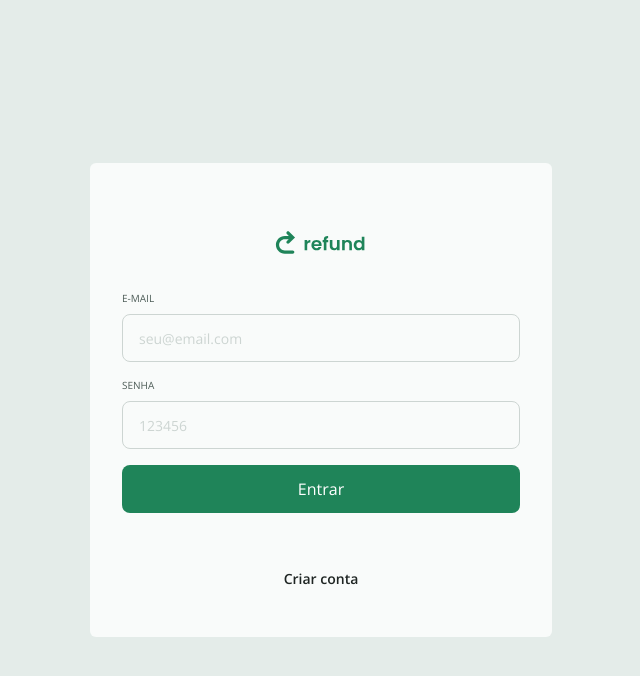
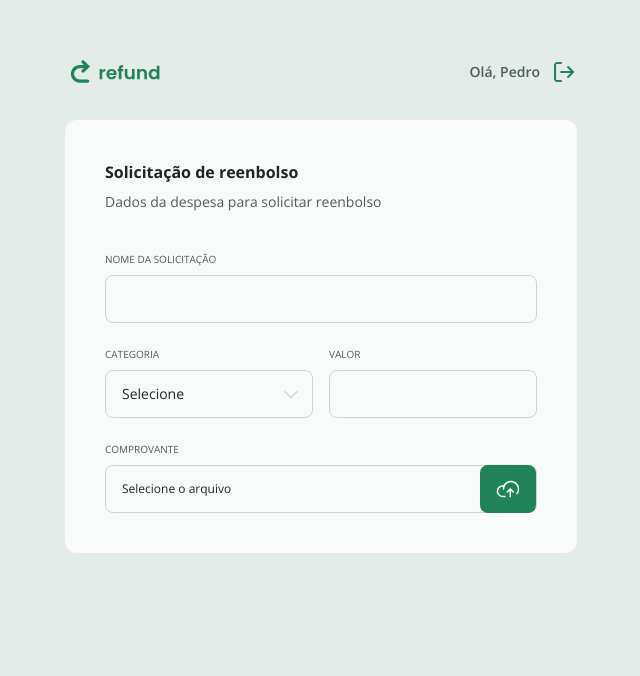
Before and after one commit to pedroqueirozs/refund_app2.0, a React (Vite) app: page / in a window 1280 px wide. Shown: the top 676 px of the page, without its empty margins (319-959 px from the left). Built offline with nearby package versions, Linux system fonts and the light colour scheme.

Commit message:
advancing in component creation

```diff
--- /dev/null
+++ b/src/components/AppLayout.tsx
@@ -0,0 +1,13 @@
+import { Outlet } from "react-router"
+import { Header } from "./Header"
+
+export function AppLayout() {
+    return (
+        <div className="w-screen h-screen bg-gray-400 flex flex-col items-center text-gray-100 ">
+            <main className="p-6 w-full md:w-auto">
+                <Header/>
+                <Outlet/>
+            </main>
+        </div>
+    )
+}
--- /dev/null
+++ b/src/components/Header.tsx
@@ -0,0 +1,14 @@
+import logoSvg from "../assets/logo.svg"
+import logoutSvg from "../assets/logout.svg"
+
+export function Header(){
+    return (
+        <header className="w-full flex justify-between ">
+            <img src={logoSvg} alt="logo" className="my-8" />
+            <div className="flex items-center gap-3">
+                <span className="flex text-sm font-semibold text-gray-200">Olá, Pedro</span>
+                <img src={logoutSvg} alt="icone de sair"  className="my-8 cursor-pointer hover:opacity-75 transition easy-linear"/>
+            </div>
+     </header>
+ )
+}
--- /dev/null
+++ b/src/components/Select.tsx
@@ -0,0 +1,25 @@
+type Props = React.ComponentProps<"select"> & {
+  legend?: string;
+};
+
+export function Select({ legend,children, ...rest }: Props) {
+  return (
+    <fieldset className="flex flex-1 max-h-20 focus-within:text-green-100 text-gray-200">
+      {legend && (
+        <legend className="uppercase text-xxs mb-2 text-inherit">
+          {legend}
+        </legend>
+      )}
+      <select
+        className="w-full h-12 rounded-lg border border-gray-300 px-4 text-sm text-gray-100 bg-transparent outline-none focus:border-2 focus:border-green-100 placeholder-gray-300"
+        {...rest}
+        value=""
+      >
+        <option value="" disabled hidden >
+          Selecione
+        </option>
+      {children}
+      </select>
+    </fieldset>
+  );
+}
--- /dev/null
+++ b/src/components/Upload.tsx
@@ -0,0 +1,22 @@
+import uploadSvg from "../assets/upload.svg"
+
+type Props = React.ComponentProps<"input"> & {
+    filename: string | null
+}
+export function Upload({filename = null,...rest}: Props) {
+    return (
+        <div>
+            <legend className="uppercase text-xxs text-gray-200 mb-2">Comprovante</legend>
+
+            <div className="w-full h-12 flex items-center rounded-lg border border-gray-300 text-sm text-gray-100 bg-transparent outline-none">
+                <input type="file" id="upload" className="hidden" {...rest} />
+                <span className="text-xs text-gray-100 flex-1  pl-4">{filename ?? "Selecione o arquivo "}</span>
+                <label htmlFor="upload" className="flex h-12 px-4 items-center cursor-pointer bg-green-100 rounded-lg disabled:opacity-50% hover:bg-green-200 transition ease-linear">
+
+                    <img src={uploadSvg} alt="icone de upload" className="h-6 w-6" />
+                </label>
+            </div>
+        </div>
+
+    )
+}
--- a/src/index.css
+++ b/src/index.css
@@ -14,3 +14,11 @@
   --color-green-100: #1f8459;
   --color-green-200: #2cb178;
 }
+
+select{
+  appearance: none;
+  background-image: url(./assets/chevron-down.svg);
+  background-repeat: no-repeat;
+  background-position: right 0.7rem top 50%;
+  background-size: 1.25rem auto;
+}
--- /dev/null
+++ b/src/pages/Refund.tsx
@@ -0,0 +1,33 @@
+import { useState } from "react"
+
+import { Input } from "../components/Input"
+import { Select } from "../components/Select"
+import { Upload } from "../components/Upload"
+import { CATEGORIES, CATEGORIES_KEYS } from "../utils/categories"
+
+export function Refund() {
+    const [category, setCategory] = useState("")
+    return (
+        <form className="bg-gray-500 w-full rounded-xl flex flex-col p-10 gap-6 lg:min-w-[512px]">
+            <header>
+                <h1 className="tex-xl font-bold text-gray-100">Solicitação de reenbolso</h1>
+                <p className="text-sm text-gray-200 mt-2 mb-4">Dados da despesa para solicitar reenbolso</p>
+            </header>
+
+            <Input required legend="Nome da solicitação" />
+            <div className="flex gap-4">
+                <Select required legend="Categoria" value={category} onChange={(e) => setCategory(e.target.value)}>
+                    {CATEGORIES_KEYS.map((category) => (
+                        <option key={category} value={category}>
+                            {CATEGORIES[category].name}
+                        </option>
+                    ))}
+                </Select>
+                <Input legend="Valor" required />
+            </div>
+
+        <Upload/>
+
+        </form>
+    )
+}
--- /dev/null
+++ b/src/routes/EmployRoutes.tsx
@@ -0,0 +1,20 @@
+import { Route, Routes } from "react-router";
+
+import { Refund } from "../pages/Refund";
+import { NotFound } from "../pages/NotFound";
+import { AppLayout } from "../components/AppLayout";
+
+export function EmployRoutes() {
+    return (
+        <Routes>
+            <Route path="/" element={<AppLayout/>}>
+                <Route path="/" element={<Refund />} />
+
+            </Route>
+
+
+
+            <Route path="*" element={<NotFound />} />
+        </Routes>
+    )
+}
--- a/src/routes/index.tsx
+++ b/src/routes/index.tsx
@@ -1,11 +1,13 @@
 import { BrowserRouter } from "react-router";
 
-import { AuthRoutes } from "./authRoutes";
+import { AuthRoutes } from "./AuthRoutes";
+import { EmployRoutes } from "./EmployRoutes";
 
 export function Routes() {
     return (
         <BrowserRouter>
-            <AuthRoutes />
+            {/* <AuthRoutes /> */}
+            <EmployRoutes />
         </BrowserRouter>
     )
 
--- /dev/null
+++ b/src/utils/categories.ts
@@ -0,0 +1,29 @@
+import foodSvg from "../assets/food.svg"
+import othersSvg from "../assets/others.svg"
+import serviceSvg from "../assets/services.svg"
+import transportSvg from "../assets/transport.svg"
+import accomodationSvg from "../assets/accommodation.svg"
+
+export const CATEGORIES = {
+    food: {
+        name: "Alimentação",
+        icon: foodSvg
+    },
+    others: {
+        name: "Outros",
+        icon: othersSvg
+    },
+    services: {
+        name: "Serviços",
+        icon: serviceSvg
+    }, transport: {
+        name: "Transporte",
+        icon: transportSvg
+    },
+    accomodation: {
+        name: "Hospedagem",
+        icon: accomodationSvg
+    }
+}
+
+export const CATEGORIES_KEYS = Object.keys(CATEGORIES) as Array<keyof typeof CATEGORIES>
```
